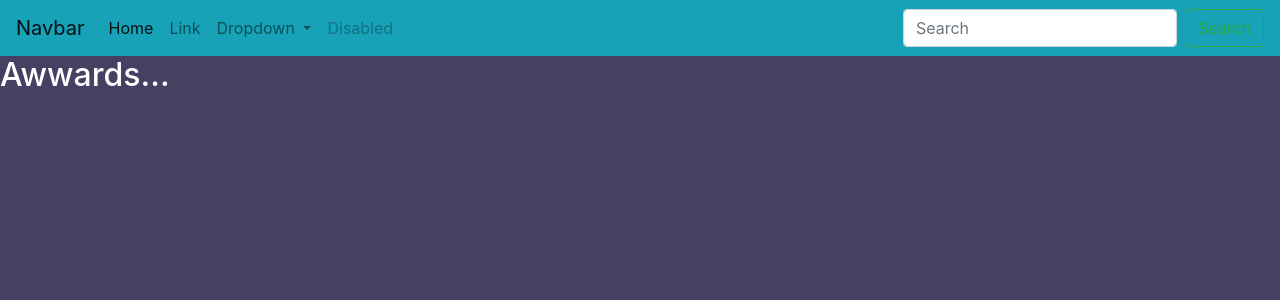
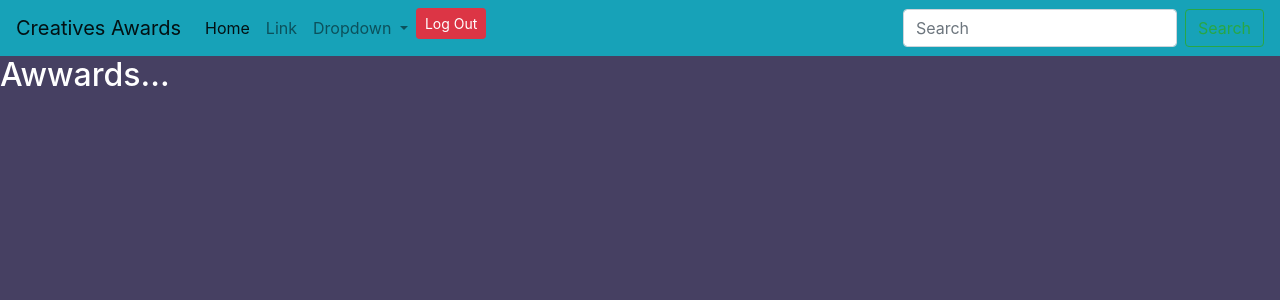
Before and after one commit to devseme/Projo-Awards, a Django app: page / in a window 1280 px wide. Shown: the top 300 px of the page. Run offline with Django 3.2, Linux system fonts and the light colour scheme; some libraries are stand-ins or nearby versions; some web fonts are replaced.

Commit message:
tested the logout and login forms and their working

```diff
--- a/awards/templates/navbar.html
+++ b/awards/templates/navbar.html
@@ -1,5 +1,5 @@
 <nav class="navbar navbar-expand-lg navbar-light bg-info">
-    <a class="navbar-brand" href="#">Navbar</a>
+    <a class="navbar-brand" href="#">Creatives Awards</a>
     <button class="navbar-toggler" type="button" data-toggle="collapse" data-target="#navbarSupportedContent" aria-controls="navbarSupportedContent" aria-expanded="false" aria-label="Toggle navigation">
       <span class="navbar-toggler-icon"></span>
     </button>
@@ -17,14 +17,14 @@
             Dropdown
           </a>
           <div class="dropdown-menu" aria-labelledby="navbarDropdown">
-            <a class="dropdown-item" href="#">Action</a>
-            <a class="dropdown-item" href="#">Another action</a>
+            <a class="dropdown-item" href="#">Home</a>
+            <a class="dropdown-item" href="#">Log Out</a>
             <div class="dropdown-divider"></div>
-            <a class="dropdown-item" href="#">Something else here</a>
+            <!-- <a class="dropdown-item" href="#">Something else here</a> -->
           </div>
         </li>
         <li class="nav-item">
-          <a class="nav-link disabled" href="#">Disabled</a>
+            <a class='btn btn-danger btn-sm'   href="/accounts/login"><span class="glyphicon glyphicon-log-out"></span>Log Out</a>
         </li>
       </ul>
       <form class="form-inline my-2 my-lg-0">
--- a/awards/templates/registration/base.html
+++ b/awards/templates/registration/base.html
@@ -8,7 +8,7 @@
 
     <title>Awards Application - Account </title>
     <!-- favico -->
-    <link rel="shortcut icon" href="https://img.icons8.com/color/48/000000/instagram-new--v1.png"/>
+    <link rel="shortcut icon" href="https://img.icons8.com/flat-round/64/000000/medal--v1.png"/>
 
     {% block styles %}
     {% bootstrap_css %}
```
Also changed, not shown: db.sqlite3.
